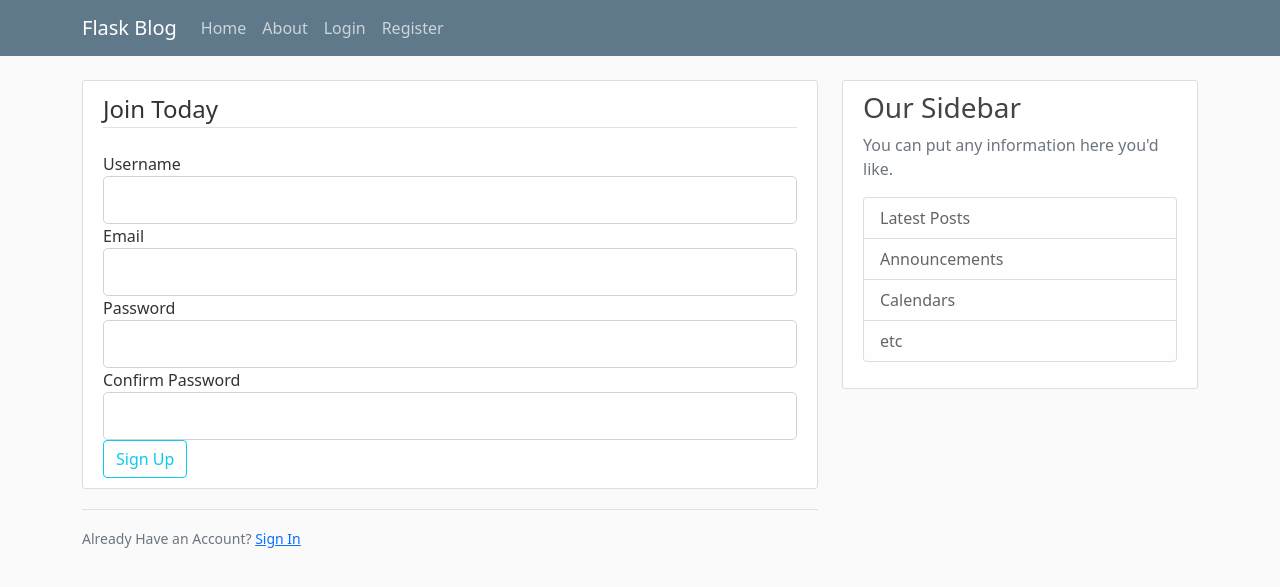
After one commit to it3037/Flask_Blogging, a Flask app: page /register in a window 1280 px wide. The commit adds this page. Shown: the top 587 px of the page. Run offline with Flask 2, Linux system fonts and the light colour scheme.

Commit message:
templates loaded

```diff
--- /dev/null
+++ b/forms.py
@@ -0,0 +1,17 @@
+from flask_wtf import FlaskForm
+from wtforms import StringField,PasswordField,SubmitField,BooleanField
+from wtforms.validators import DataRequired, Email,Length,EqualTo
+
+class RegistrationForm(FlaskForm):
+  username=StringField('Username', validators=[DataRequired(),Length(min=2,max=20)])
+  email=StringField('Email', validators=[DataRequired(),Email()])
+  password=PasswordField('Password', validators=[DataRequired()])
+  confirm_password=PasswordField('Confirm Password', validators=[DataRequired(),EqualTo('password')])
+  submit=SubmitField('Sign Up')
+
+
+class LoginForm(FlaskForm):
+  email=StringField('Email', validators=[DataRequired(),Email()])
+  password=PasswordField('Password', validators=[DataRequired()])
+  remember=BooleanField('Remember Me')
+  submit=SubmitField('Login')
--- a/main.py
+++ b/main.py
@@ -1,5 +1,9 @@
-from flask import Flask,render_template,url_for
+from flask import Flask,render_template,url_for,flash,redirect
+from forms import RegistrationForm,LoginForm
 app=Flask(__name__)
+
+
+app.config['SECRET_KEY']='63e274cf0a19aaef0d401369cde77b52'
 
 posts = [
   {
@@ -17,12 +21,26 @@ posts = [
 ]
 
 @app.route('/')
-def index():
+def home():
   return render_template('home.html',posts=posts)
 
 @app.route('/about')
 def about():
   return render_template('about.html',title="About")
 
+
+@app.route('/register',methods=['POST','GET'])
+def register():
+  form = RegistrationForm()
+  if form.validate_on_submit():
+    flash(f'Account created for {form.username.data}!','success')
+    return redirect(url_for('home'))
+  return render_template('register.html',title="Register",form=form)
+
+@app.route('/login')
+def login():
+  form = LoginForm()
+  return render_template('login.html',title="Login",form=form)
+
 if __name__ == '__main__':
   app.run(debug=True)
--- a/templates/layout.html
+++ b/templates/layout.html
@@ -38,6 +38,13 @@
     <main role="main" class="container">
       <div class="row">
         <div class="col-md-8">
+          {% with messages = get_flashed_messages(with_categories=true) %}
+            {% if messages %}
+              {% for category, message in messages %}
+                <div class="alert alert-{{ category }}">{{ message }}</div>
+              {%endfor %}
+            {%endif %}
+          {%endwith %}
           {% block content %}{% endblock %}
         </div>
         <div class="col-md-4">
--- /dev/null
+++ b/templates/login.html
@@ -0,0 +1,4 @@
+{% extends "layout.html" %}
+{% block content%}
+  <h1>About Page</h1>
+{% endblock content %}
--- /dev/null
+++ b/templates/register.html
@@ -0,0 +1,35 @@
+{% extends "layout.html" %}
+{% block content%}
+  <div class="content-section">
+    <form method="post" action="">
+      {{form.hidden_tag() }}
+      <fieldset class="form-group">
+        <legend class="border-bottom mb-4">Join Today</legend>
+        <div class="form-group">
+          {{ form.username.label(class='form-control-label') }}
+          {{form.username(class='form-control form-control-lg') }}
+        </div>
+        <div class="form-group">
+          {{ form.email.label(class='form-control-label') }}
+          {{form.email(class='form-control form-control-lg') }}
+        </div>
+        <div class="form-group">
+          {{ form.password.label(class='form-control-label') }}
+          {{form.password(class='form-control form-control-lg') }}
+        </div>
+        <div class="form-group">
+          {{ form.confirm_password.label(class='form-control-label') }}
+          {{form.confirm_password(class='form-control form-control-lg') }}
+        </div>
+      </fieldset>
+      <div class="form-group">
+        {{form.submit(class="btn btn-outline-info")}}
+      </div>
+    </form>
+  </div>
+  <div class="border-top pt-3">
+    <small class="text-muted">
+      Already Have an Account? <a class="ml-2" href="{{ url_for('login')}}">Sign In</a>
+    </small>
+  </div>
+{% endblock content %}
```
